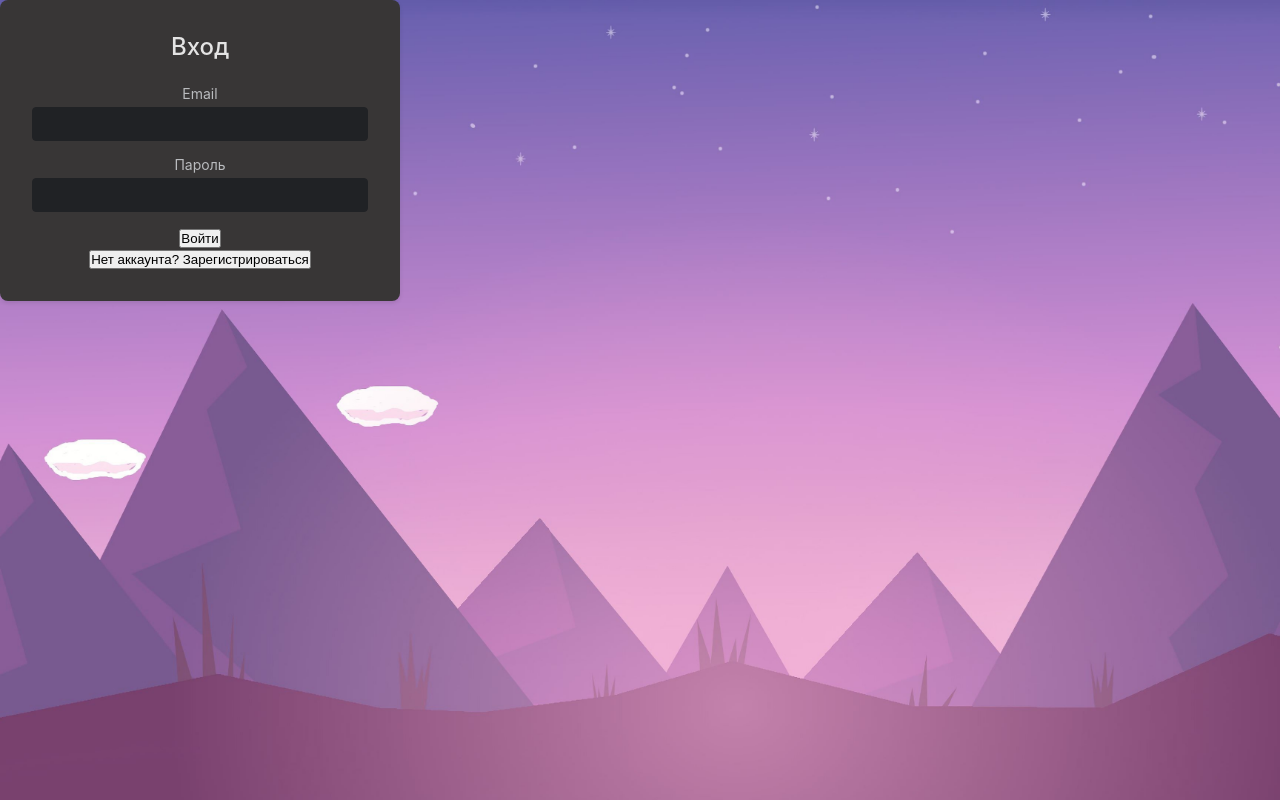
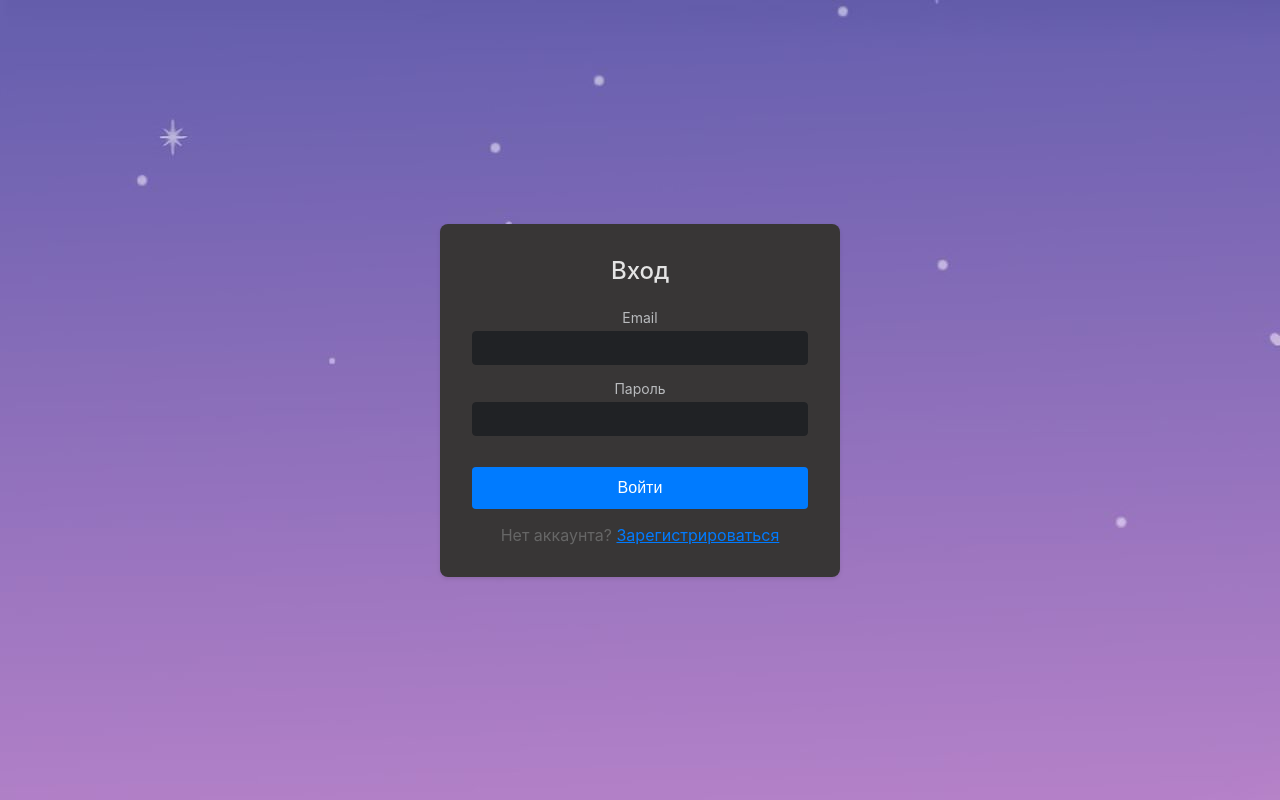
Before and after one commit to Fozu7916/AlekseyBook, a React (Create React App) app in the folder frontend/: page /auth in a window 1280 px wide. Built offline with nearby package versions, Linux system fonts and the light colour scheme.

Commit message:
доработал страницу регистрации

```diff
--- a/frontend/src/pages/Auth/Auth.tsx
+++ b/frontend/src/pages/Auth/Auth.tsx
@@ -1,7 +1,6 @@
 import React, { useState } from 'react';
 import { useNavigate, useSearchParams } from 'react-router-dom';
 import { userService } from '../../services/userService';
-import { logger } from '../../services/loggerService';
 import './Auth.css';
 
 const Auth: React.FC = () => {
@@ -31,9 +30,9 @@ const Auth: React.FC = () => {
         });
       }
 
+      // После успешного входа перезагружаем страницу
       window.location.href = '/';
     } catch (err) {
-      logger.error('Ошибка авторизации', err);
       setError(err instanceof Error ? err.message : 'Произошла ошибка');
     } finally {
       setIsLoading(false);
@@ -48,9 +47,12 @@ const Auth: React.FC = () => {
   };
 
   return (
-    <div className="auth-container">
-      <div className="auth-form">
+    <div className="auth-page">
+      <div className="auth-container">
         <h2>{isRegister ? 'Регистрация' : 'Вход'}</h2>
+
+        {error && <div className="error-message">{error}</div>}
+
         <form onSubmit={handleSubmit}>
           {isRegister && (
             <div className="form-group">
@@ -62,9 +64,11 @@ const Auth: React.FC = () => {
                 value={formData.username}
                 onChange={handleInputChange}
                 required
+                disabled={isLoading}
               />
             </div>
           )}
+
           <div className="form-group">
             <label htmlFor="email">Email</label>
             <input
@@ -74,8 +78,10 @@ const Auth: React.FC = () => {
               value={formData.email}
               onChange={handleInputChange}
               required
+              disabled={isLoading}
             />
           </div>
+
           <div className="form-group">
             <label htmlFor="password">Пароль</label>
             <input
@@ -85,19 +91,32 @@ const Auth: React.FC = () => {
               value={formData.password}
               onChange={handleInputChange}
               required
+              disabled={isLoading}
             />
           </div>
-          {error && <div className="error-message">{error}</div>}
-          <button type="submit" disabled={isLoading}>
+
+          <button type="submit" className="submit-button" disabled={isLoading}>
             {isLoading ? 'Загрузка...' : (isRegister ? 'Зарегистрироваться' : 'Войти')}
           </button>
         </form>
-        <button
-          className="switch-auth-mode"
-          onClick={() => setIsRegister(!isRegister)}
-        >
-          {isRegister ? 'Уже есть аккаунт? Войти' : 'Нет аккаунта? Зарегистрироваться'}
-        </button>
+
+        <div className="auth-switch">
+          {isRegister ? (
+            <p>
+              Уже есть аккаунт?{' '}
+              <button onClick={() => setIsRegister(false)} disabled={isLoading}>
+                Войти
+              </button>
+            </p>
+          ) : (
+            <p>
+              Нет аккаунта?{' '}
+              <button onClick={() => setIsRegister(true)} disabled={isLoading}>
+                Зарегистрироваться
+              </button>
+            </p>
+          )}
+        </div>
       </div>
     </div>
   );
```
Also changed, not shown: 1 other file (tests, documents, lock files or other folders).
